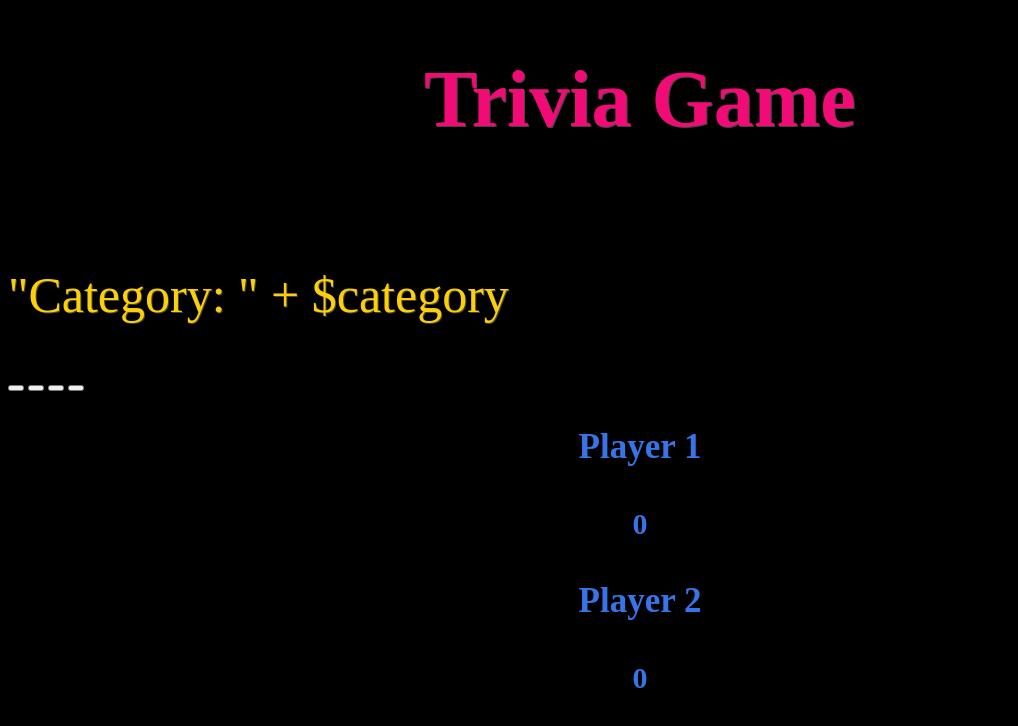
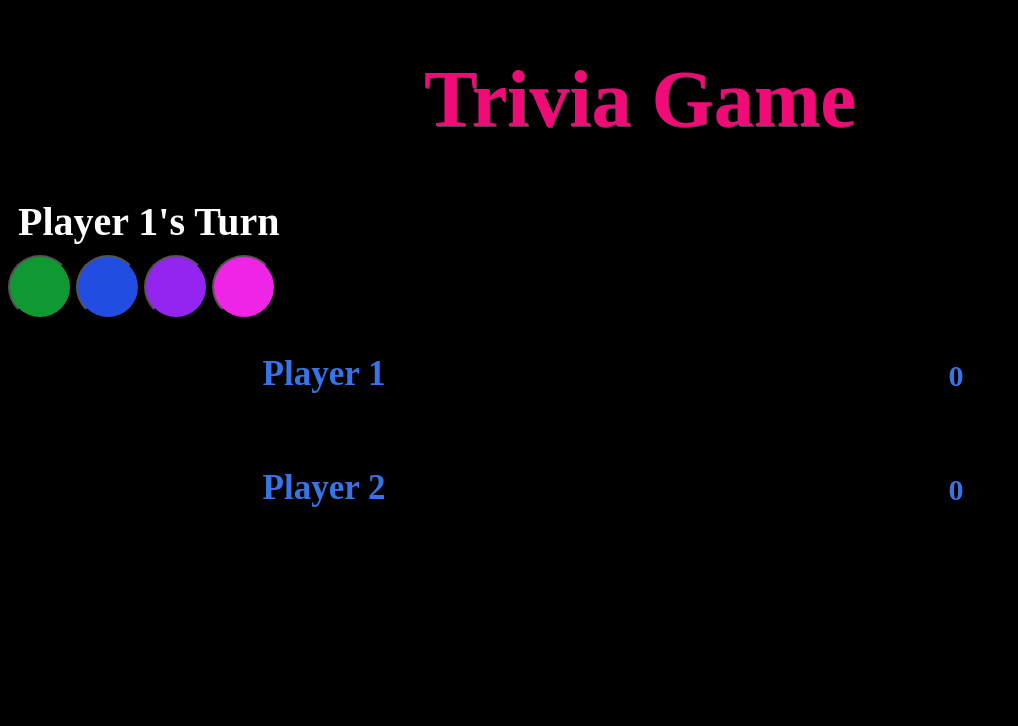
Before and after one commit to valerielarsonn/TriviaGame, a plain HTML site: page index.html in a window 1280 px wide. Shown: the whole page, without its empty margins (0-1018 px from the left). Drawn offline with nearby package versions, Linux system fonts and the light colour scheme; no server answers; a web font is replaced by a local one.

Commit message:
3/5 changes

```diff
--- a/index.html
+++ b/index.html
@@ -2,6 +2,8 @@
 <html lang="en">
 <head>
     <link href='https://fonts.googleapis.com/css?family=Barrio' rel='stylesheet'>
+    <link rel="preconnect" href="https://fonts.gstatic.com">
+    <link href="https://fonts.googleapis.com/css2?family=Sarpanch:wght@600&display=swap" rel="stylesheet">
     <meta charset="UTF-8">
     <meta http-equiv="X-UA-Compatible" content="IE=edge">
     <meta name="viewport" content="width=device-width, initial-scale=1.0">
@@ -15,14 +17,14 @@
 </head>
 <body>
     <h1>Trivia Game</h1>
-    <h4>PLAYER ONE STARTS THE GAME</h4>
-    <p id="category">"Category: " + $category</p>
+    <h4 id="playerTurn">hello</h4>
+    <p id="category"></p>
     <p id="difficulty"></p>
     <p id="question"></p>
-    <button class="wrong", id="answerA"></button>
-    <button id="answerB"></button>
-    <button class="wrong", id="answerC"></button>
-    <button class="wrong", id="answerD"></button>
+    <button class="answer wrong", id="answerA"></button>
+    <button class="answer right", id="answerB"></button>
+    <button class="answer wrong", id="answerC"></button>
+    <button class="answer wrong", id="answerD"></button>
 
     <div id="Scores"></div>
     <div>
--- a/js/app.js
+++ b/js/app.js
@@ -9,65 +9,73 @@ const $question = $("#question");
 // const $answerD = $("answerD");
 const $player1 = $("#playerOneScore");
 const $player2 = $("#playerTwoScore");
+const $turn = $("#playerTurn");
 
 let triviaData;
 let player1 = 0;
 let player2 = 0;
 let index = 0;
 
+$turn.text("Player 1's Turn")
+
+
+
 //Getting data from API
 
-$.ajax("https://opentdb.com/api.php?amount=50&type=multiple")
+$.ajax("https://opentdb.com/api.php?amount=50&type=multiple&encode=url3986")
     .then((data) => {
-        triviaData = data;
         console.log(data);
-        useApiData(triviaData.results[0]);
+        triviaData = data.results
+        console.log(triviaData);
+        useApiData(triviaData[0]);
     });
 
 
 
 //Function that does something with the data from the API
+//Decoding data before setting display text
 
 function useApiData(data){
-    $category.text(data.category);
-    console.log(data.category);
-    $difficulty.text(data.difficulty);
-    console.log(data.difficulty);
-    $question.text(data.question);
-    console.log(data.question);
-    document.querySelector("#answerA").innerHTML = data.incorrect_answers[0];
-    console.log(data.incorrect_answers[0]);
-    document.querySelector("#answerB").innerHTML = data.correct_answer;
-    console.log(data.correct_answer);
-    document.querySelector("#answerC").innerHTML = data.incorrect_answers[1];
-    console.log(data.incorrect_answers[1]);
-    document.querySelector("#answerD").innerHTML = data.incorrect_answers[2];
-    console.log(data.incorrect_answers[2]);
+    $category.text(decodeURIComponent("Category~ " + data.category));
+    $difficulty.text("Difficulty~ " + data.difficulty);
+    $question.text(decodeURIComponent(data.question));
+    document.querySelector("#answerA").innerHTML = decodeURIComponent(data.incorrect_answers[0]);
+    document.querySelector("#answerB").innerHTML = decodeURIComponent(data.correct_answer);
+    document.querySelector("#answerC").innerHTML = decodeURIComponent(data.incorrect_answers[1]);
+    document.querySelector("#answerD").innerHTML = decodeURIComponent(data.incorrect_answers[2]);
 };
+
+
 
 // Event Listeners
 //Scoring for correct answer
 
 let correctButton = document.querySelector("#answerB");
 
+let addScore = (answer) => {
+  if (index %2 === 0) {
+    if (answer === true) player1 = player1 + 5;
+    $player1.text(player1);
+    $turn.text("Player 2's Turn")
+  } else {
+    if (answer === true) player2 = player2 + 5
+    $player2.text(player2);
+    $turn.text("Player 1's Turn")
+  }
+  index++;
+  useApiData(triviaData[index]);
+};
+
 correctButton.addEventListener("click", () => {
     alert("Correct!")
-    index++;
-    useApiData(triviaData.results[index]);
-    if (index %2 === 0) {
-        player2 = player2 + 5;
-        $player2.text(player2);
-    } else {
-        player1 = player1 + 5;
-        $player1.text(player1);
-    }
+    addScore(true)
 });
+
 
 
 document.querySelectorAll(".wrong").forEach(item => {
     item.addEventListener('click', () => {
       alert("Wrong!")
-      index++;
-      useApiData(triviaData.results[index]);
+      addScore(false)
     })
   });
--- a/style.css
+++ b/style.css
@@ -1,3 +1,6 @@
+
+
+
 h1 {
     text-align: center;
     color: rgb(240, 11, 118);
@@ -8,12 +11,21 @@ h1 {
 
 }
 
+#playerTurn {
+    color: white;
+    font-family: "Barrio";
+    font-size: 40px;
+    margin: 10px;
+
+}
+
+
 p {
-
     color:rgb(252, 207, 7);
     text-shadow:1px 1px 0 #444;
     font-family: "Barrio";
     font-size: 50px;
+    margin: 10px;
 }
 
 
@@ -22,8 +34,71 @@ div {
     color:rgb(55, 116, 231);
     font-family: "Barrio";
     font-size: 30px;
+    display: grid;
+    grid-template-columns: 1fr 1fr;
+
 }
 
+
+#answerA {
+    background-color:rgb(15, 153, 50);
+    font-family: 'Sarpanch', sans-serif;
+    font-weight: bold;
+    color: white;
+    text-transform: uppercase;
+    font-size: 20px;
+    padding: 30px;
+    border-radius: 50px;
+    display: inline-block;
+}
+
+#answerB {
+    background-color:rgb(33, 77, 224);
+    font-family: 'Sarpanch', sans-serif;
+    font-weight: bold;
+    color: white;
+    text-transform: uppercase;
+    font-size: 20px;
+    padding: 30px;
+    border-radius: 50px;
+    display: inline-block;
+}
+
+#answerC {
+    background-color:rgb(148, 36, 240);
+    font-family: 'Sarpanch', sans-serif;
+    font-weight: bold;
+    color: white;
+    text-transform: uppercase;
+    font-size: 20px;
+    padding: 30px;
+    border-radius: 50px;
+    display: inline-block;
+}
+
+#answerD {
+    background-color:rgb(240, 36, 230);
+    font-family: 'Sarpanch', sans-serif;
+    font-weight: bold;
+    color: white;
+    text-transform: uppercase;
+    font-size: 20px;
+    padding: 30px;
+    border-radius: 50px;
+    display: inline-block;
+}
+
+.wrong:hover {
+    color: black;
+    border-color: rgba(255,255,255,255);
+}
+
+.right:hover {
+    color: black;
+    border-color: rgb(255, 255, 255);
+}
+
+
 body {
-    background-color: black;
+   background-color: black;
 }
```
